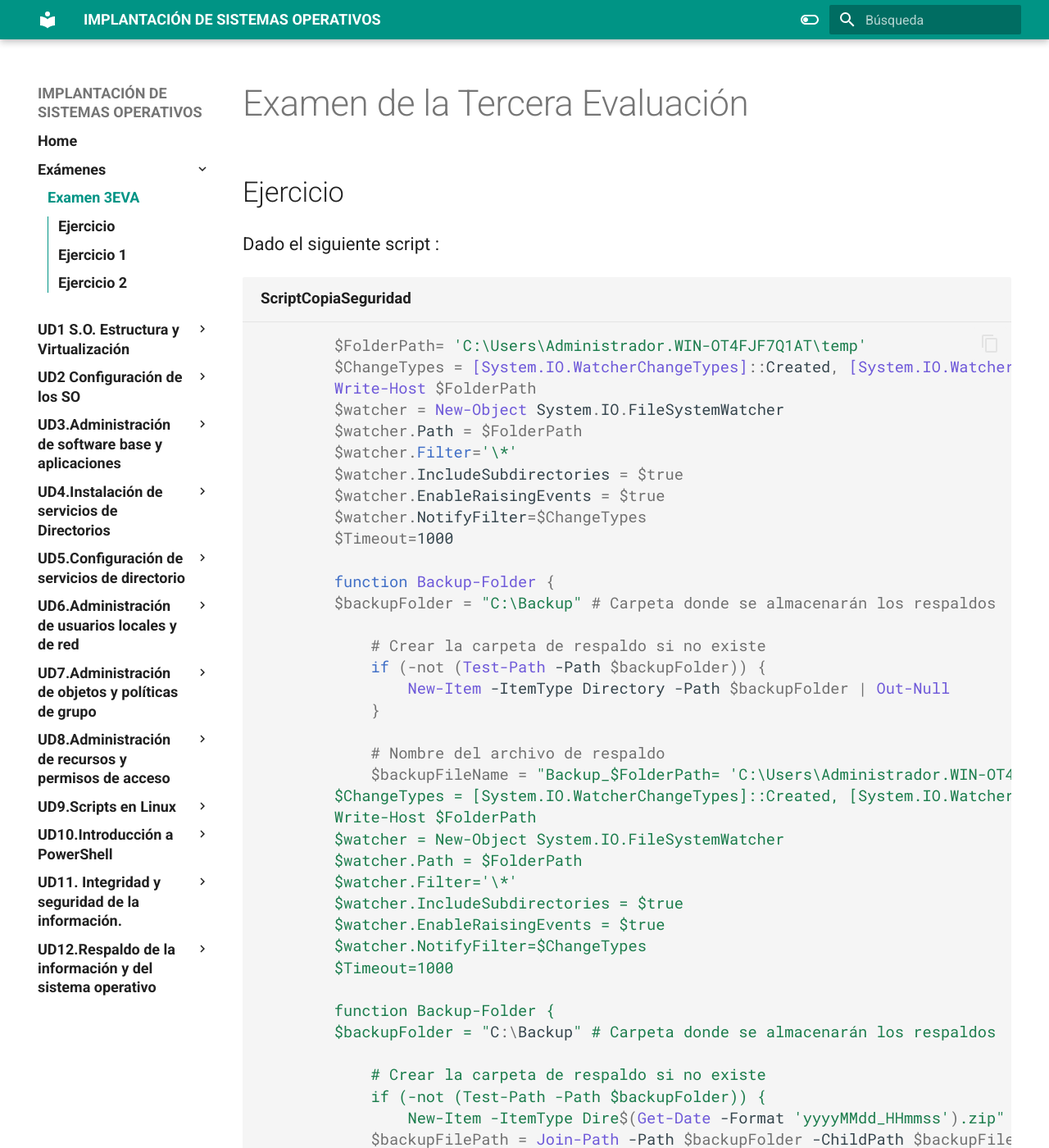
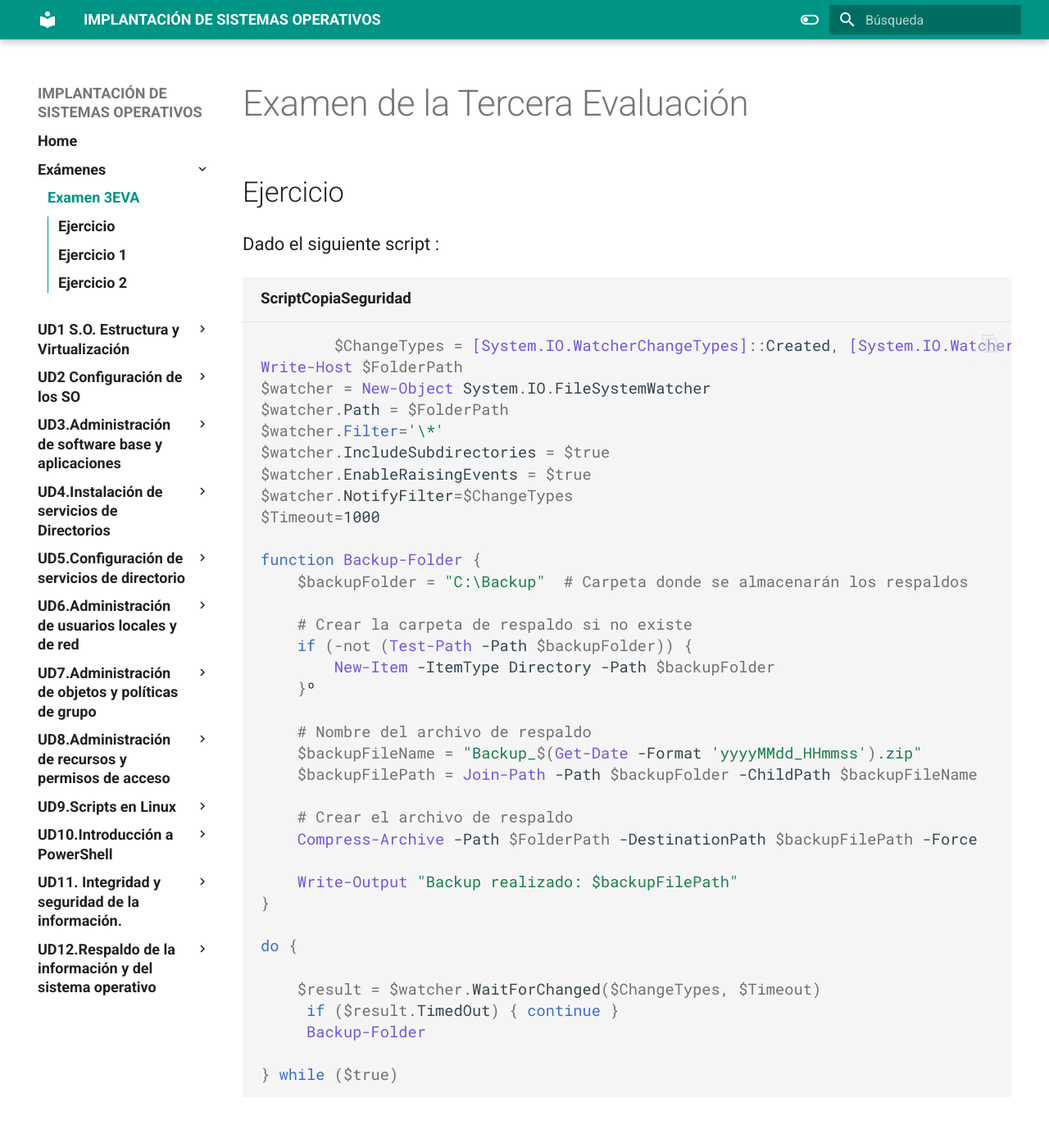
Before and after one commit to jmarlu/ISO, an MkDocs documentation site: the page built from docs/Examenes/Examen3EVA/examenbis.md, in a window 1280 px wide and 1400 px high. Shown: the whole window at 82% size. Built offline with MkDocs 1.6.1 and Material for MkDocs 9.7.7, drawn with Linux system fonts in a browser that asks for light colours.

Commit message:
modexamen

````diff
--- a/docs/Examenes/Examen3EVA/examenbis.md
+++ b/docs/Examenes/Examen3EVA/examenbis.md
@@ -6,59 +6,42 @@ Dado el siguiente script :
 
 ```PowerShell title="ScriptCopiaSeguridad"
 
-        $FolderPath= 'C:\Users\Administrador.WIN-OT4FJF7Q1AT\temp'
         $ChangeTypes = [System.IO.WatcherChangeTypes]::Created, [System.IO.WatcherChangeTypes]::Deleted, [System.IO.WatcherChangeTypes]::Changed,[System.IO.WatcherChangeTypes]::Renamed
-        Write-Host $FolderPath
-        $watcher = New-Object System.IO.FileSystemWatcher
-        $watcher.Path = $FolderPath
-        $watcher.Filter='\*'
-        $watcher.IncludeSubdirectories = $true
-        $watcher.EnableRaisingEvents = $true
-        $watcher.NotifyFilter=$ChangeTypes
-        $Timeout=1000
+Write-Host $FolderPath
+$watcher = New-Object System.IO.FileSystemWatcher
+$watcher.Path = $FolderPath
+$watcher.Filter='\*'
+$watcher.IncludeSubdirectories = $true
+$watcher.EnableRaisingEvents = $true
+$watcher.NotifyFilter=$ChangeTypes
+$Timeout=1000
 
-        function Backup-Folder {
-        $backupFolder = "C:\Backup" # Carpeta donde se almacenarán los respaldos
+function Backup-Folder {
+    $backupFolder = "C:\Backup"  # Carpeta donde se almacenarán los respaldos
 
-            # Crear la carpeta de respaldo si no existe
-            if (-not (Test-Path -Path $backupFolder)) {
-                New-Item -ItemType Directory -Path $backupFolder | Out-Null
-            }
+    # Crear la carpeta de respaldo si no existe
+    if (-not (Test-Path -Path $backupFolder)) {
+        New-Item -ItemType Directory -Path $backupFolder
+    }º
 
-            # Nombre del archivo de respaldo
-            $backupFileName = "Backup_$FolderPath= 'C:\Users\Administrador.WIN-OT4FJF7Q1AT\temp'
-        $ChangeTypes = [System.IO.WatcherChangeTypes]::Created, [System.IO.WatcherChangeTypes]::Deleted, [System.IO.WatcherChangeTypes]::Changed,[System.IO.WatcherChangeTypes]::Renamed
-        Write-Host $FolderPath
-        $watcher = New-Object System.IO.FileSystemWatcher
-        $watcher.Path = $FolderPath
-        $watcher.Filter='\*'
-        $watcher.IncludeSubdirectories = $true
-        $watcher.EnableRaisingEvents = $true
-        $watcher.NotifyFilter=$ChangeTypes
-        $Timeout=1000
+    # Nombre del archivo de respaldo
+    $backupFileName = "Backup_$(Get-Date -Format 'yyyyMMdd_HHmmss').zip"
+    $backupFilePath = Join-Path -Path $backupFolder -ChildPath $backupFileName
 
-        function Backup-Folder {
-        $backupFolder = "C:\Backup" # Carpeta donde se almacenarán los respaldos
+    # Crear el archivo de respaldo
+    Compress-Archive -Path $FolderPath -DestinationPath $backupFilePath -Force
 
-            # Crear la carpeta de respaldo si no existe
-            if (-not (Test-Path -Path $backupFolder)) {
-                New-Item -ItemType Dire$(Get-Date -Format 'yyyyMMdd_HHmmss').zip"
-            $backupFilePath = Join-Path -Path $backupFolder -ChildPath $backupFileName
+    Write-Output "Backup realizado: $backupFilePath"
+}
 
-            # Crear el archivo de respaldo
-            Compress-Archive -Path $FolderPath -DestinationPath $backupFilePath -Force
+do {
 
-            Write-Output "Backup realizado: $backupFilePath"
+    $result = $watcher.WaitForChanged($ChangeTypes, $Timeout)
+     if ($result.TimedOut) { continue }
+     Backup-Folder
 
-        }
+} while ($true)
 
-        do {
-
-            $result = $watcher.WaitForChanged($ChangeTypes, $Timeout)
-            if ($result.TimedOut) { continue }
-            Backup-Folder
-
-        } while ($true)
 ```
 
 ## Ejercicio 1
````
Also changed, not shown: 1 other file.
